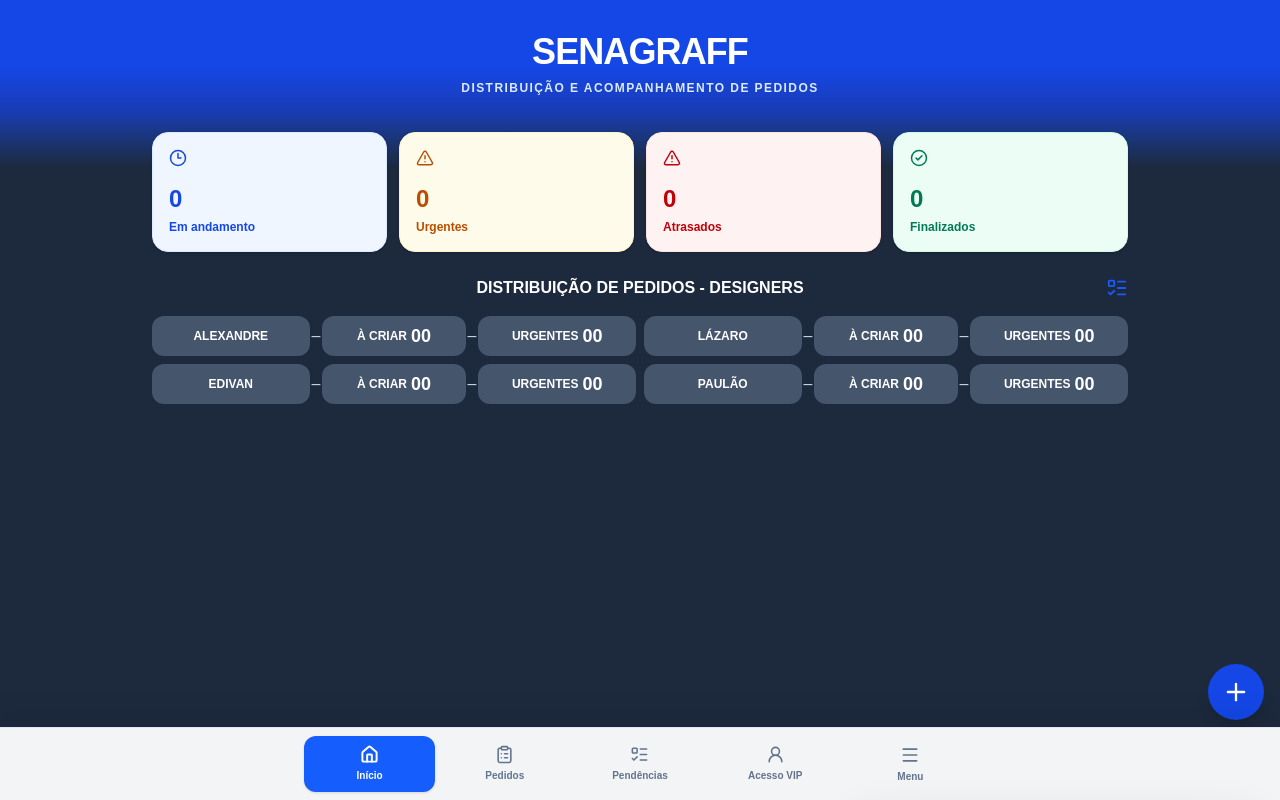
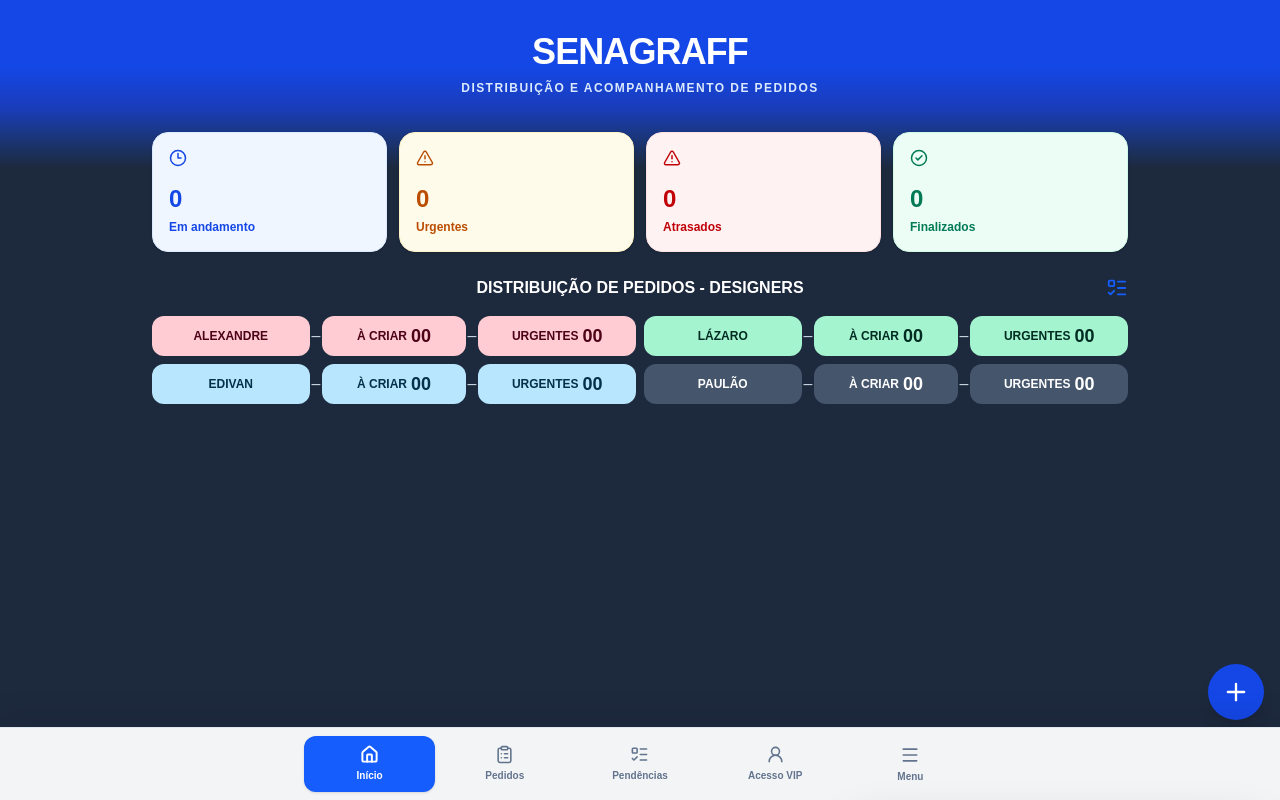
Before and after one commit to Alexandresenagraff/fichas-app, a Next.js app: page /inicio in a window 1280 px wide. Built offline with nearby package versions, Linux system fonts and the light colour scheme; no server answers; the database is empty.

Commit message:
cor designers

```diff
--- a/app/inicio/page.tsx
+++ b/app/inicio/page.tsx
@@ -10,6 +10,12 @@ import CabecalhoSenagraff from "../components/CabecalhoSenagraff";
 import { categoriaDaFicha, DESIGNERS, Ficha } from "../lib/helpers";
 
 const db = getFirestore(app);
+const coresDesigner: Record<string, string> = {
+  ALEXANDRE: "bg-rose-200 text-rose-950",
+  "LÁZARO": "bg-emerald-200 text-emerald-950",
+  EDIVAN: "bg-sky-200 text-sky-950",
+  "PAULÃO": "bg-slate-600 text-white",
+};
 
 function normalizarDesigner(nome?: string) {
   return (nome || "")
@@ -90,11 +96,11 @@ export default function Inicio() {
           <div className="mt-3 grid gap-2 sm:mt-4 sm:grid-cols-2">
             {DESIGNERS.map((designer) => (
               <div key={designer} className="grid min-w-0 grid-cols-[minmax(0,1.1fr)_auto_minmax(0,1fr)_auto_minmax(0,1.1fr)] items-center text-white">
-                <span className="flex min-h-10 items-center justify-center rounded-xl bg-slate-600 px-1 text-center text-[10px] font-bold sm:text-xs">{designer}</span>
+                <span className={`flex min-h-10 items-center justify-center rounded-xl px-1 text-center text-[10px] font-bold sm:text-xs ${coresDesigner[designer] || "bg-slate-600 text-white"}`}>{designer}</span>
                 <span aria-hidden="true" className="px-0.5 text-slate-300">–</span>
-                <span className="flex min-h-10 items-center justify-center gap-1 rounded-xl bg-slate-600 px-1 text-[10px] font-semibold sm:text-xs">À CRIAR <strong className="text-base font-extrabold sm:text-lg">{carregando ? "–" : String(artesPendentesPorDesigner[designer].total).padStart(2, "0")}</strong></span>
+                <span className={`flex min-h-10 items-center justify-center gap-1 rounded-xl px-1 text-[10px] font-semibold sm:text-xs ${coresDesigner[designer] || "bg-slate-600 text-white"}`}>À CRIAR <strong className="text-base font-extrabold sm:text-lg">{carregando ? "–" : String(artesPendentesPorDesigner[designer].total).padStart(2, "0")}</strong></span>
                 <span aria-hidden="true" className="px-0.5 text-slate-300">–</span>
-                <span className="flex min-h-10 items-center justify-center gap-1 rounded-xl bg-slate-600 px-1 text-[10px] font-semibold sm:text-xs">URGENTES <strong className="text-base font-extrabold sm:text-lg">{carregando ? "–" : String(artesPendentesPorDesigner[designer].urgentes).padStart(2, "0")}</strong></span>
+                <span className={`flex min-h-10 items-center justify-center gap-1 rounded-xl px-1 text-[10px] font-semibold sm:text-xs ${coresDesigner[designer] || "bg-slate-600 text-white"}`}>URGENTES <strong className="text-base font-extrabold sm:text-lg">{carregando ? "–" : String(artesPendentesPorDesigner[designer].urgentes).padStart(2, "0")}</strong></span>
               </div>
             ))}
           </div>
```
